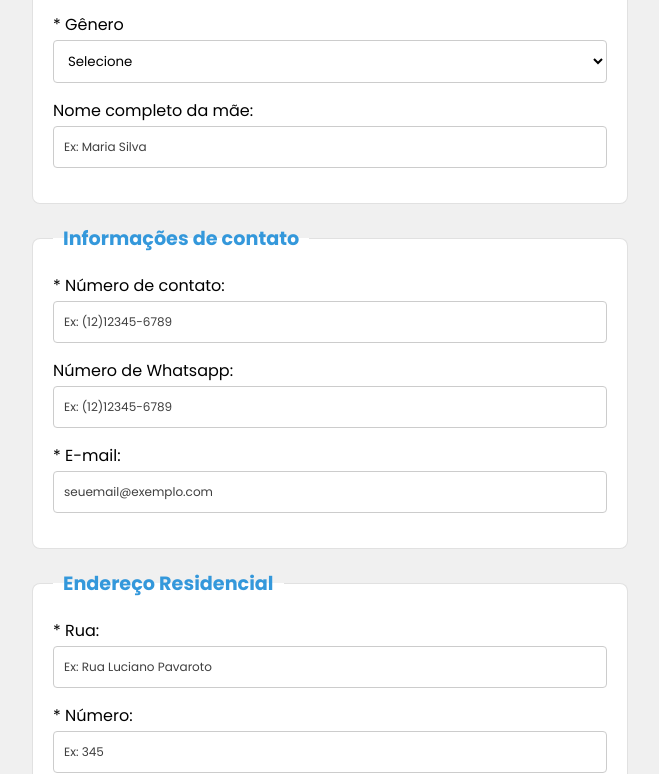
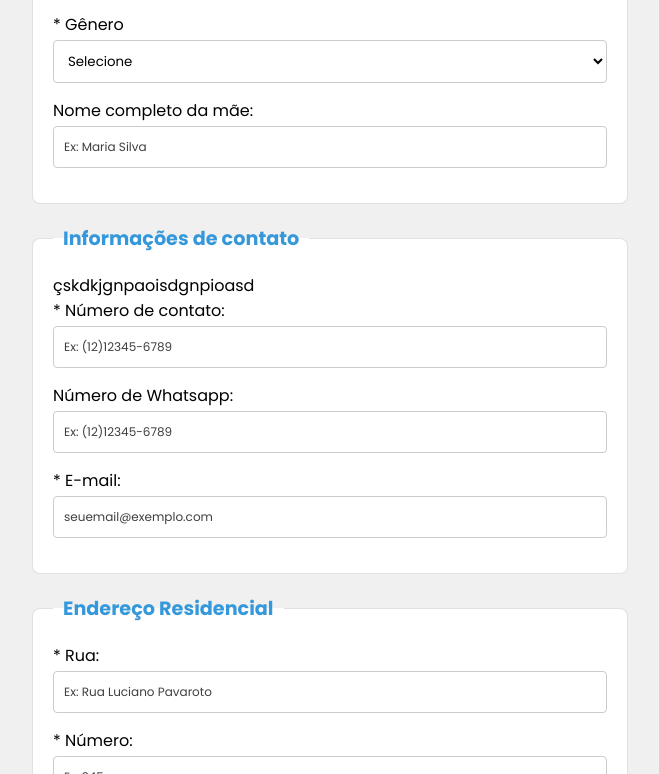
Before and after one commit to emanueloliveirasenai/teste-de-regex-e-css, a plain HTML site: page index.html in a window 1280 px wide. Shown: the part 450-1224 px from the top of the page, without its empty margins (310-969 px from the left). Drawn offline with Linux system fonts and the light colour scheme.

Commit message:
Atualizando main

```diff
--- a/index.html
+++ b/index.html
@@ -38,7 +38,7 @@
             </fieldset>
             <fieldset class="info-contato">
                 <legend>Informações de contato</legend>
-
+çskdkjgnpaoisdgnpioasd
                 <label for="telefone">* Número de contato:</label>
                 <input type="text" name="txtfone" id="telefone" placeholder="Ex: (12)12345-6789">
 
```
